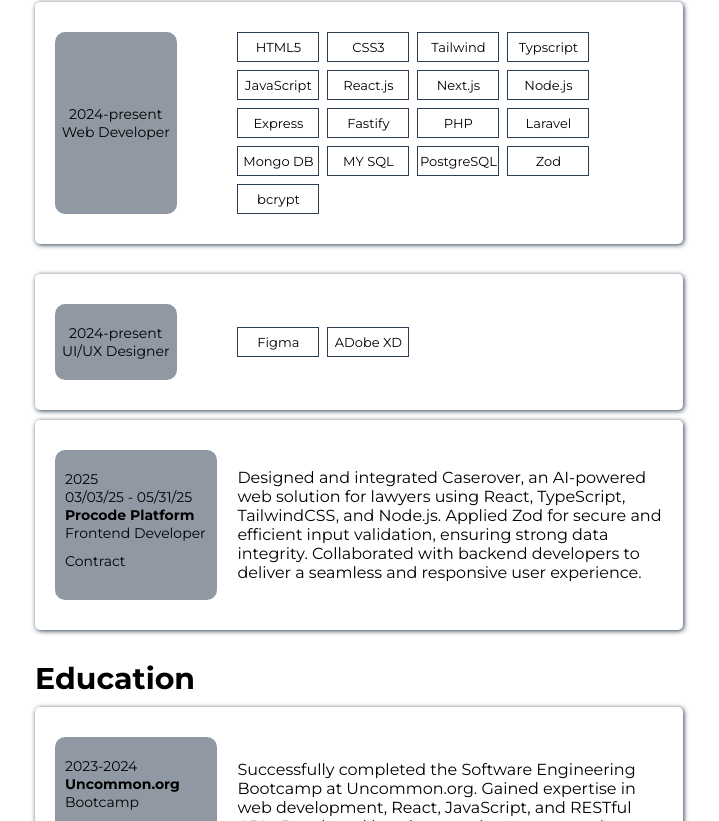
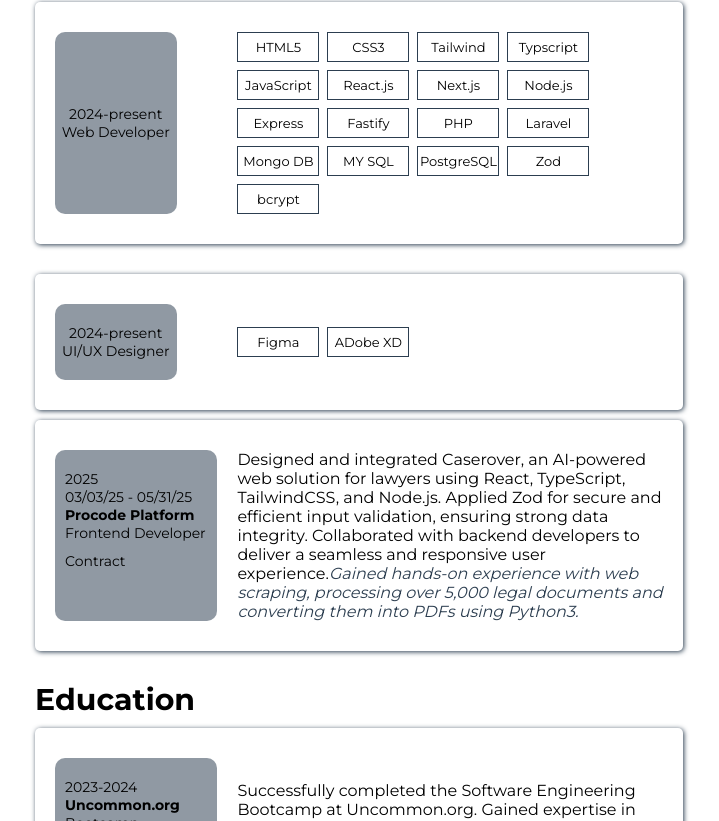
Before and after one commit to danielmututa/React-Portfolio, a React (Create React App) app: page /resume in a window 1280 px wide. Shown: the part 335-1156 px from the top of the page, without its empty margins (281-1000 px from the left). Built offline with nearby package versions, Linux system fonts and the light colour scheme.

Commit message:
updating resume section

```diff
--- a/src/App.css
+++ b/src/App.css
@@ -915,6 +915,12 @@ font-family: 'Montserrat-Regular.ttf';
     flex-direction: column;
 }
 
+.experince-font-italic{
+    font-style: italic;
+    font-family: 'Montserrat-Regular.ttf';
+    color: #2C3E50;
+}
+
 #experience--container h2{
     margin-bottom: 35px;
     font-size: 40px;
--- a/src/components/Experience/Experience.js
+++ b/src/components/Experience/Experience.js
@@ -118,7 +118,11 @@ const Experience = () => {
         </div>
 
         <div className="experince-alltypes">
-          <p className='education-full'>Designed and integrated Caserover, an AI-powered web solution for lawyers using React, TypeScript, TailwindCSS, and Node.js. Applied Zod for secure and efficient input validation, ensuring strong data integrity. Collaborated with backend developers to deliver a seamless and responsive user experience.
+          <p className='education-full'>
+            Designed and integrated Caserover, an AI-powered web solution for lawyers using React, TypeScript, TailwindCSS, and Node.js. Applied Zod for secure and efficient input validation, ensuring strong data integrity. Collaborated with backend developers to deliver a seamless and responsive user experience.
+            <span className='experince-font-italic'>
+Gained hands-on experience with web scraping, processing over 5,000 legal documents and converting them into PDFs using Python3.
+</span>
 </p>
         </div>
         </div>
```
